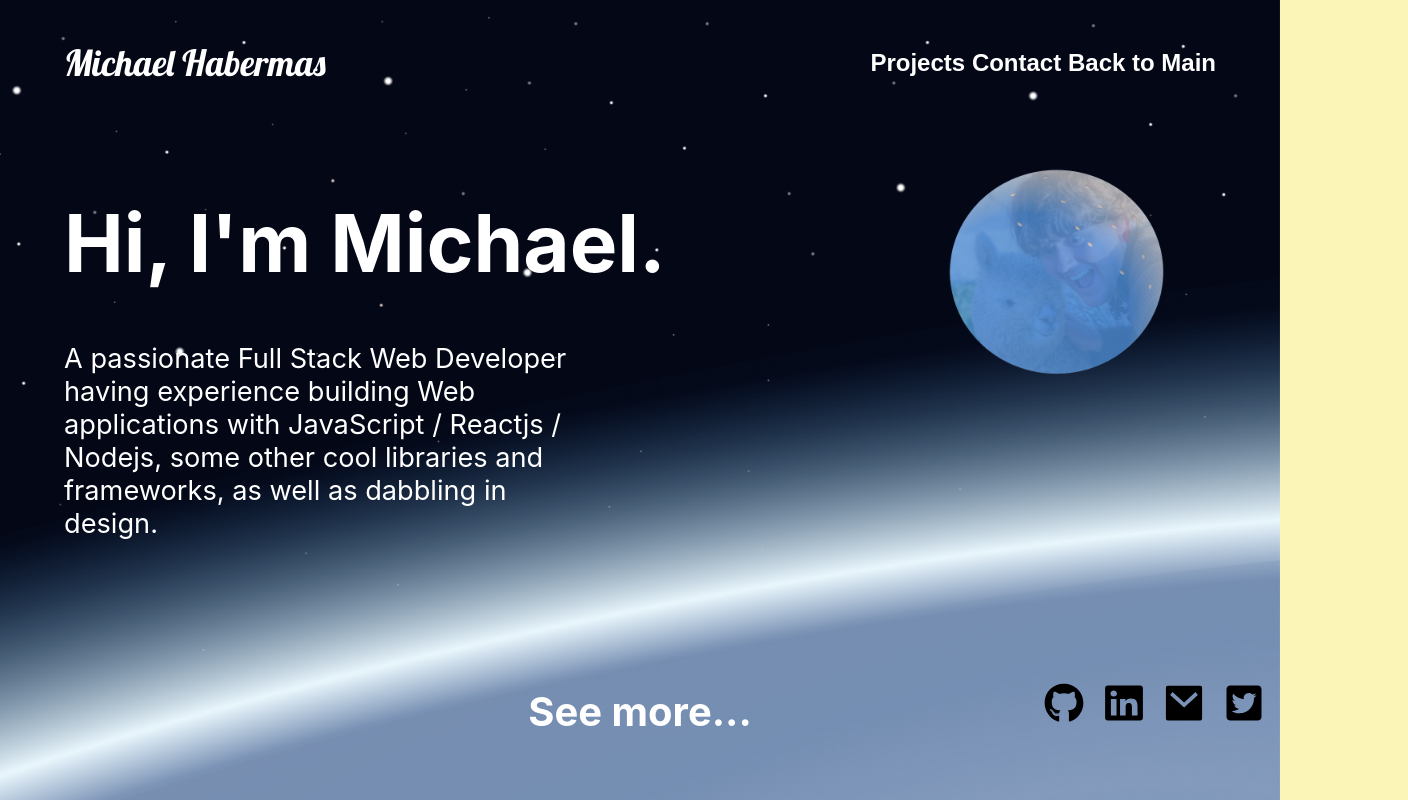
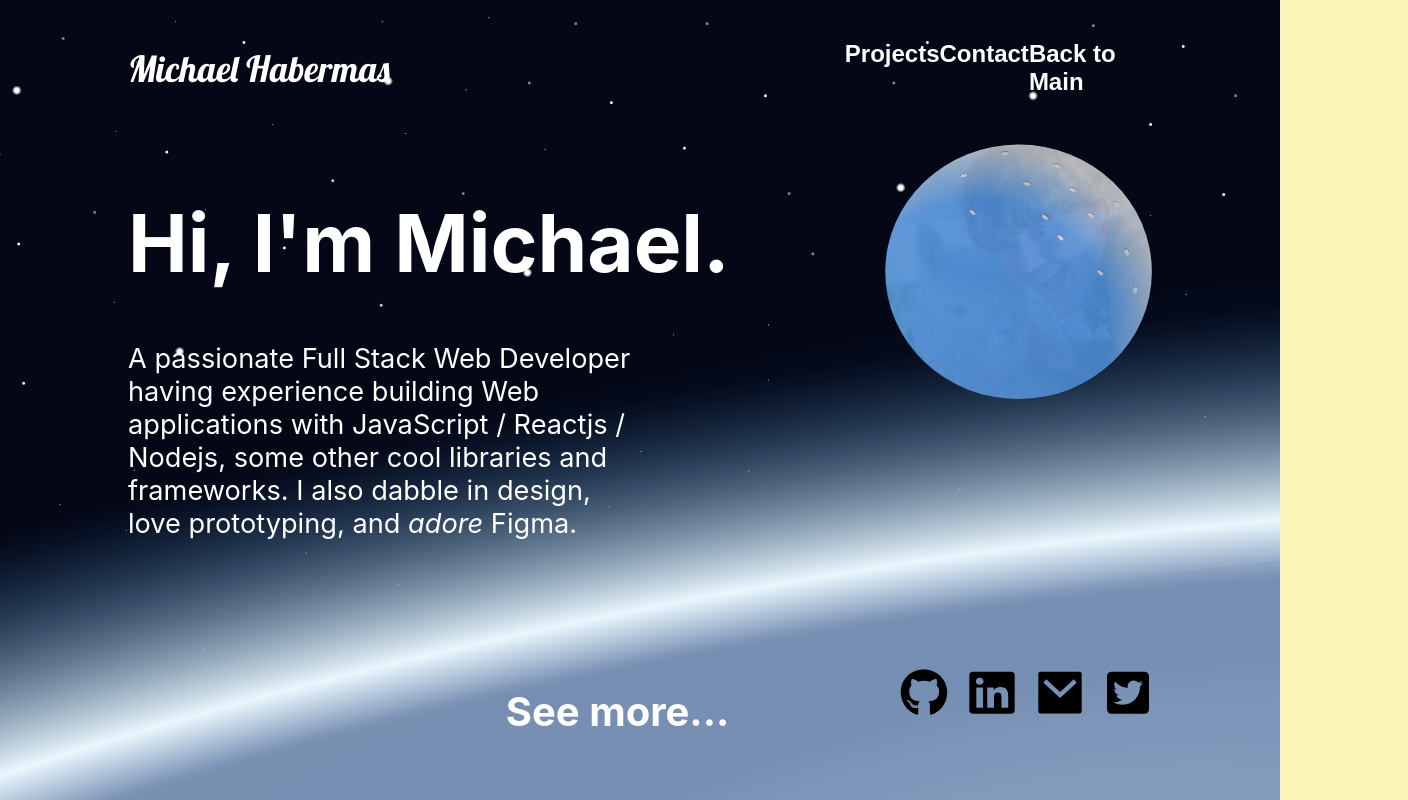
Before and after one commit to MichaelHabermas/portfolio_site, a React (Create React App) app: page /personal-info/michael in a window 1280 px wide. Shown: the whole page, 1408 px wide, since content can reach past the window. Built offline with nearby package versions, Linux system fonts and the light colour scheme; a web font is replaced by a local one.

Commit message:
transitions and edits

```diff
--- a/src/personalInfo/Michael/MichaelAbout.js
+++ b/src/personalInfo/Michael/MichaelAbout.js
@@ -3,8 +3,8 @@ import { Link } from 'react-router-dom';
 import styled from 'styled-components';
 import { FaLinkedin, FaGithub, FaTwitterSquare } from 'react-icons/fa';
 import { RiMailFill } from 'react-icons/ri';
-import spaceImage from '../../assets/michaelPage/michael_main_widescreen.png';
-import moonImage from '../../assets/michaelPage/moon.png';
+import spaceImage from '../../assets/michaelPage/michael_main_widescreen.svg';
+import moonImage from '../../assets/michaelPage/moon.svg';
 
 const MAboutPage = styled.div`
 	background: url(${spaceImage}) no-repeat center center fixed;
@@ -16,9 +16,13 @@ const MAboutPage = styled.div`
 
 	.moon {
 		position: absolute;
-		transform: scale(0.8);
 		bottom: 50%;
-		right: 7%;
+		right: 10%;
+		transition: all 1s ease-in-out;
+	}
+
+	.moon:hover {
+		transform: scale(1.5) translate(-10%, 10%);
 	}
 
 	h1,
@@ -28,7 +32,7 @@ const MAboutPage = styled.div`
 	}
 
 	h1 {
-		margin-left: 5%;
+		margin-left: 10%;
 		margin-bottom: 4%;
 		margin-top: 5%;
 		font-size: 5rem;
@@ -36,7 +40,7 @@ const MAboutPage = styled.div`
 
 	p {
 		width: 40%;
-		margin-left: 5%;
+		margin-left: 10%;
 		font-size: 1.7rem;
 	}
 
@@ -53,16 +57,15 @@ const MAboutPage = styled.div`
 		left: 50%;
 		font-size: 2.5rem;
 		font-weight: bold;
-		transform: translate(-50%, -50%);
+		transform: translate(-60%, -50%);
 	}
 
 	.socials {
 		position: absolute;
-		right: 5%;
+		right: 10%;
 		bottom: 5%;
-		font-size: 2.5rem;
-		width: 30%;
-		transform: translate(50%, -50%);
+		font-size: 3rem;
+		transform: translate(0%, -50%);
 	}
 
 	.socials > * {
@@ -71,6 +74,11 @@ const MAboutPage = styled.div`
 
 	.socials a {
 		color: black;
+	}
+
+	.socials a:hover {
+		color: white;
+		transition: all 0.3s;
 	}
 
 	.mailImg {
@@ -93,8 +101,9 @@ const MichaelAbout = () => {
 					<p>
 						A passionate Full Stack Web Developer having experience
 						building Web applications with JavaScript / Reactjs /
-						Nodejs, some other cool libraries and frameworks, as
-						well as dabbling in design.
+						Nodejs, some other cool libraries and frameworks. I also
+						dabble in design, love prototyping, and <em>adore</em>{' '}
+						Figma.
 					</p>
 				</div>
 				<footer>
--- a/src/personalInfo/Michael/MichaelNav.js
+++ b/src/personalInfo/Michael/MichaelNav.js
@@ -25,8 +25,8 @@ const Mpage = styled.div`
 		font-family: 'Poppins', sans-serif;
 		position: absolute;
 		top: 5%;
-		right: 5%;
-		width: 90%;
+		left: 10%;
+		width: 80%;
 		font-size: 1.5rem;
 	}
 
```
Also changed, not shown: src/assets/michaelPage/michael_main_widescreen.svg (added), src/assets/michaelPage/moon.svg (added).
